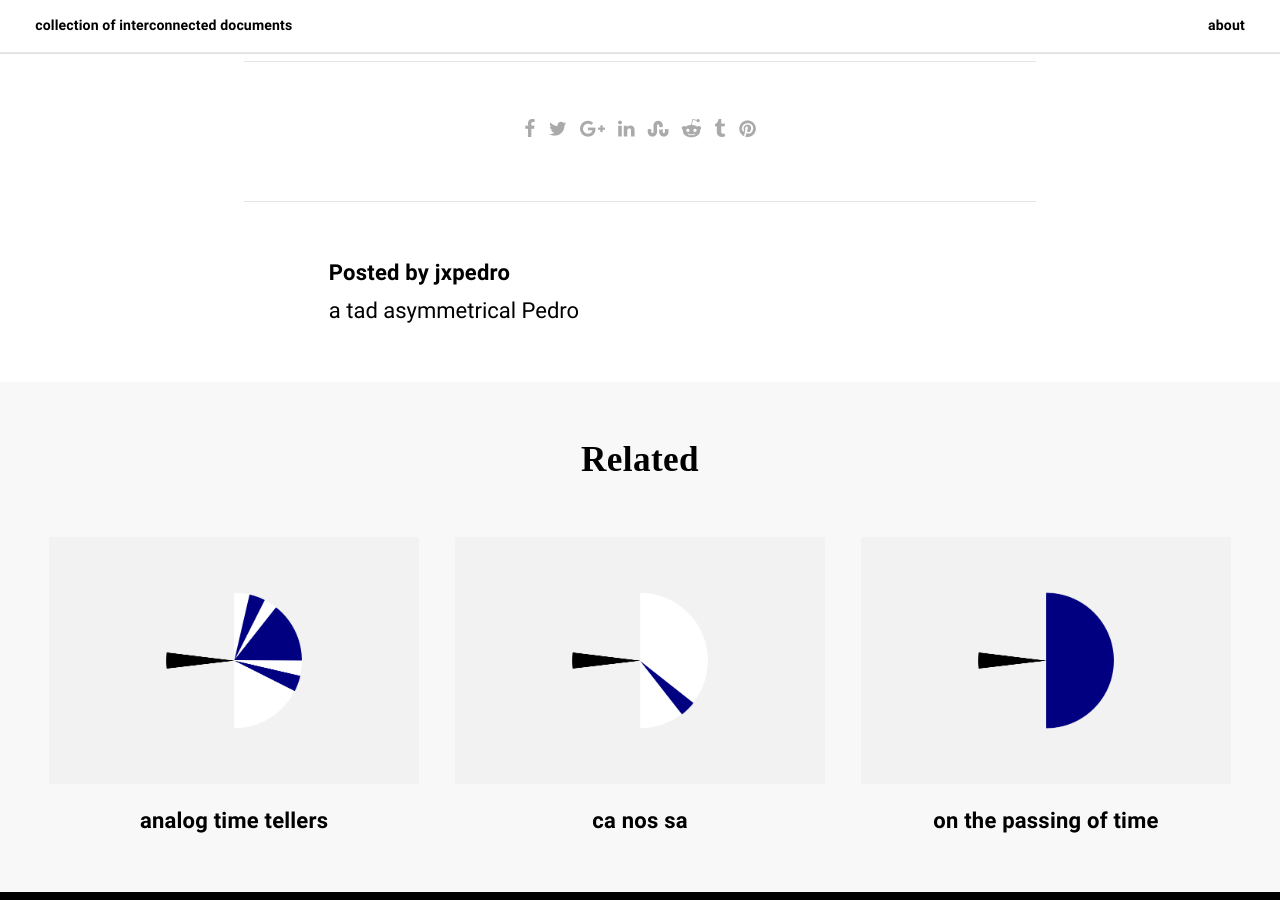
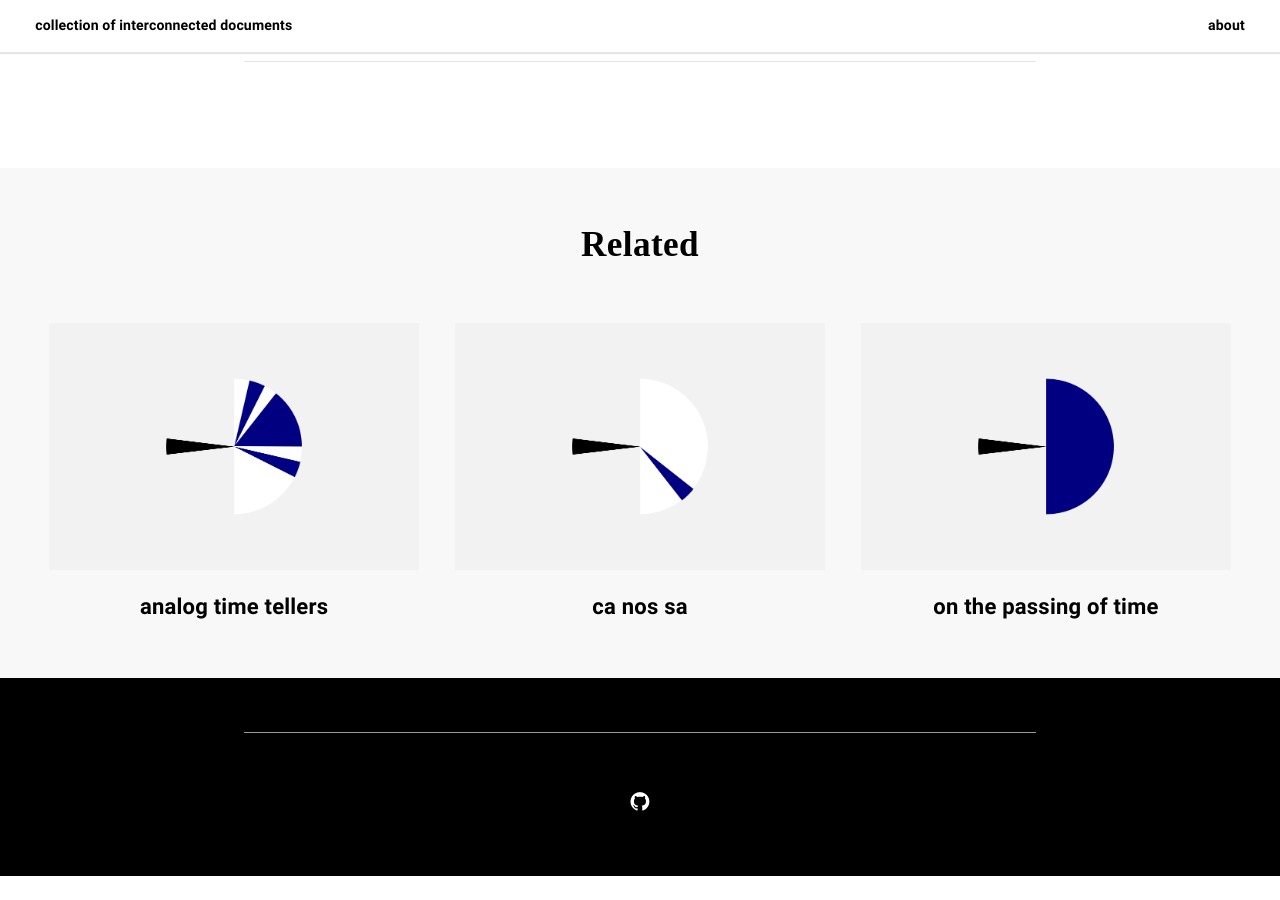
Before and after one commit to jxpedro/jxpedro.github.io, a Jekyll site: the page built from _posts/2020-01-02-ca-nos-sa.markdown, in a window 1280 px wide and 900 px high, scrolled down 1267 px. Built offline with Jekyll 4.4.1, drawn with Linux system fonts in a browser that asks for light colours; some web fonts are replaced; after the commit the page ends 2143 px from its top, so only the background shows below that.

Commit message:
debubing posts not showing part

```diff
--- a/_assets/scss/tools/_config.scss
+++ b/_assets/scss/tools/_config.scss
@@ -53,8 +53,8 @@ $color-alpha: #f00;
 $color-white: #fff;
 $color-lightgrey: #f8f8f8;
 $color-grey: #bbb;
-$color-darkgrey: #000080;
-$color-black: #000080;
+$color-darkgrey: #00F;
+$color-black: #00F;
 
 //----------------------------------------------
 // Z-indexes
--- a/_config.yml
+++ b/_config.yml
@@ -15,8 +15,6 @@ social:
   - name: github
     url: https://github.com/jxpedro
 
-
-
 # Author settings
 author:
   - name: jxpedro
@@ -28,10 +26,10 @@ pagination:
   enabled: true
   debug: false
   per_page: 12
-  permalink: '/page/:num/'
+  #permalink: '/page/:num/'
   title: ''
   limit: 0
-  sort_field: 'date'
+  #sort_field: 'date'
   sort_reverse: true
 autopages:
   enabled: true
@@ -43,16 +41,17 @@ autopages:
     layouts:
       - 'tag.html'
     title: ':title'
-    permalink: '/tag/:tag'
+    #permalink: '/tag/:tag'
     slugify:
       mode: raw
       cased: true
 
 # Build settings
 markdown: kramdown
-plugins_dir:
-  - jekyll-paginate-v2
-  - jekyll-sitemap
+plugins: [jekyll-paginate-v2, jekyll-sitemap]
+#plugins_dir:
+#  - jekyll-paginate-v2
+#  - jekyll-sitemap
 compress_html:
   clippings: all
   comments: all
--- a/_includes/footer.html
+++ b/_includes/footer.html
@@ -11,7 +11,6 @@
   </div>
 </footer>
 
-{% include contact.html %}
 
 {% if paginator.next_page %}
   <script>
--- a/_includes/share.html
+++ b/_includes/share.html
@@ -1,10 +1,2 @@
 <ul class="post__social">
-  <li><a href="https://www.facebook.com/sharer/sharer.php?u={{ page.url | absolute_url }}" target="_blank"><i class="fa fa-facebook"></i></a></li>
-  <li><a href="https://twitter.com/intent/tweet?&text={{ page.title }}+{{ page.url | absolute_url }}{% if page.author %}+by+{{ page.author }}{% endif %}" target="_blank"><i class="fa fa-twitter"></i></a></li>
-  <li><a href="https://plus.google.com/share?url={{ page.url | absolute_url }}" target="_blank"><i class="fa fa-google-plus"></i></a></li>
-  <li><a href="https://www.linkedin.com/shareArticle?mini=true&source={{ page.title }}&summary={{ page.description }}&url={{ page.url | absolute_url}}" target="_blank"><i class="fa fa-linkedin"></i></a></li>
-  <li><a href="https://www.stumbleupon.com/badge/?url={{ page.url | absolute_url }}" target="_blank"><i class="fa fa-stumbleupon"></i></a></li>
-  <li><a href="https://www.reddit.com/submit?url={{ page.url | absolute_url }}" target="_blank"><i class="fa fa-reddit-alien"></i></a></li>
-  <li><a href="https://www.tumblr.com/share/link?url={{ page.url | absolute_url }}" target="_blank"><i class="fa fa-tumblr"></i></a></li>
-  <li><a href="https://www.pinterest.com/pin/create/link/?description={{ page.description }}&media={{ page.image | absolute_url }}&url={{ page.url | absolute_url }}" target="_blank"><i class="fa fa-pinterest"></i></a></li>
 </ul>
--- a/_layouts/post.html
+++ b/_layouts/post.html
@@ -7,7 +7,7 @@ layout: default
       <div class="grid-small">
         <h2 itemprop="name headline">{{ page.title }}</h2>
 
-        <time class="post__date" datetime="{{ page.date | date_to_xmlschema }}" itemprop="datePublished">{{ page.date | date: "%-d %b %Y" }}</time>
+        <time class="post__date" datetime="{{ page.date | date_to_xmlschema }}" itemprop="datePublished">{{ page.date | date: "%Y" }}</time>
       </div>
     </div>
 
@@ -29,29 +29,6 @@ layout: default
       </div>
     </div>
 
-    <!-- Everything inside the #author tags pulls data from the author -->
-    {% if page.author %}
-      <div class="section-padding--none">
-        <div class="grid">
-          <hr class="sep"/>
-        </div>
-      </div>
-
-      <div class="section-padding">
-        <div class="grid-small">
-          {% for author in page.author %}
-            {% assign authorDetails = site.author | where: "name", author %}
-            {% if forloop.first == true %}
-              <span class="post__author">Posted by
-            {% else %}
-              <span class="post__author">&amp;
-            {% endif %}
-            {% if authorDetails[0]["url"] %}<a href="{{ authorDetails[0]['url'] }}" title="More By {{ author }}">{% endif %}{{ author }}{% if authorDetails[0]["url"] %}</a>{% endif %}</span>
-            <p class="post__bio">{{ authorDetails[0]["bio"] }}</p>
-          {% endfor %}
-        </div>
-      </div>
-    {% endif %}
 
     {% include disqus.html %}
 
--- a/_layouts/tag.html
+++ b/_layouts/tag.html
@@ -4,7 +4,10 @@ layout: default
 <section class="mast section-padding--double">
   <div class="grid">
     <h2>
-      {{ page.autopages.display_name }}
+      {% assign words = page.tag | split: ' ' %}
+      {% for word in words %}
+        {{ word | capitalize | replace: 'The', 'the' }}
+      {% endfor %}
     </h2>
   </div>
 </section>
--- a/about.html
+++ b/about.html
@@ -2,11 +2,13 @@
 layout: page
 title: about
 image: /assets/images/icons_web_e.png
+date: 2020-01-01
+description: a tad asymmetrical Pedro
+author: jxpedro
+tags:
+  - entry
 ---
 <p>a tad asymmetrical Pedro </p>
-
-<hr/>
-
 
 <hr/>
 
```
Also changed, not shown: 10 other files.
